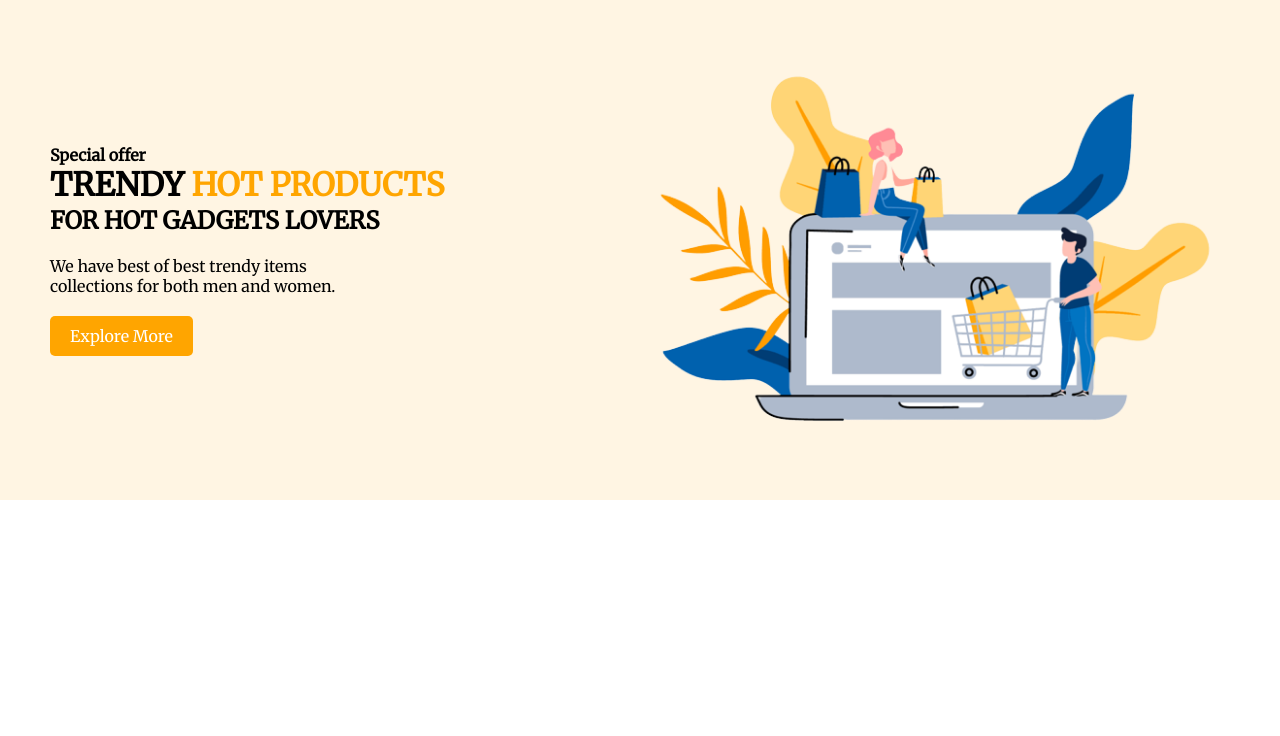
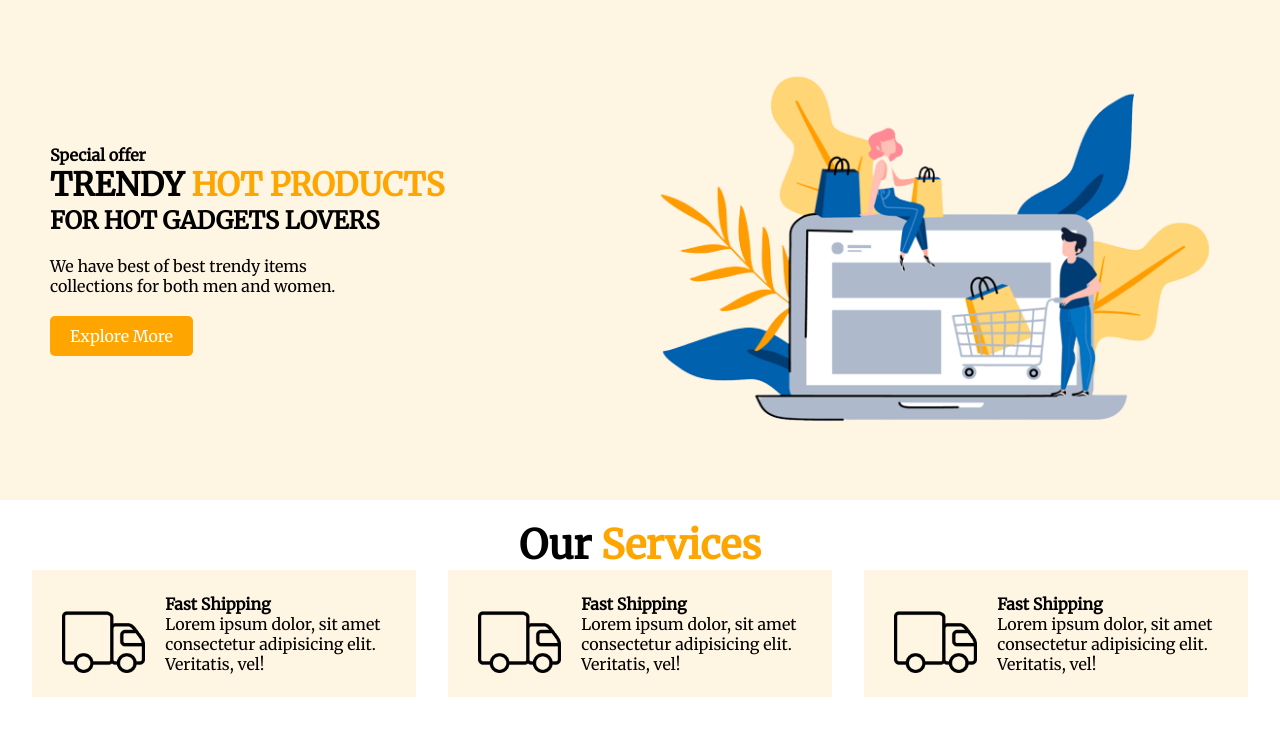
Before and after one commit to md-waskruany/my-tech-lab, a plain HTML site: page index.html in a window 1280 px wide. Drawn offline with Linux system fonts and the light colour scheme.

Commit message:
servixe section completed

```diff
--- a/index.html
+++ b/index.html
@@ -27,6 +27,44 @@
             <img src="./images/banner-image.png" alt="">
         </div>
     </header>
-    <!-- first section is completed -->
+    <!-- ===first section is completed==== -->
+    <main>
+        <section id="services-section">
+            <h2 style="text-align: center; font-size: 40px;">Our <span class="orange-text">Services</span>
+            </h2>
+            <div class="srvice-section-boxes">
+                <div class="service-box">
+                    <div class="service-icon">
+                        <img src="./images/icons/delivery.png" alt="">
+                    </div>
+                    <div class="service-text">
+                        <h4>Fast Shipping
+                        </h4>
+                        <p>Lorem ipsum dolor, sit amet consectetur adipisicing elit. Veritatis, vel!</p>
+                    </div>
+                </div>
+                <div class="service-box">
+                    <div class="service-icon">
+                        <img src="./images/icons/delivery.png" alt="">
+                    </div>
+                    <div class="service-text">
+                        <h4>Fast Shipping
+                        </h4>
+                        <p>Lorem ipsum dolor, sit amet consectetur adipisicing elit. Veritatis, vel!</p>
+                    </div>
+                </div>
+                <div class="service-box">
+                    <div class="service-icon">
+                        <img src="./images/icons/delivery.png" alt="">
+                    </div>
+                    <div class="service-text">
+                        <h4>Fast Shipping
+                        </h4>
+                        <p>Lorem ipsum dolor, sit amet consectetur adipisicing elit. Veritatis, vel!</p>
+                    </div>
+                </div>
+            </div>
+        </section>
+    </main>
 </body>
 </html>
--- a/style.css
+++ b/style.css
@@ -35,3 +35,28 @@ body{
     border-radius: 5px;
 }
 /* <!-- first section is completed --> */
+#services-section{
+    margin: 20px auto;
+}
+.srvice-section-boxes{
+    display: flex;
+    justify-content: space-evenly;
+}
+.service-box{
+    width: 30%;
+    background-color: rgb(255, 166, 0, 0.11);
+    padding: 10px 20px;
+    display: flex;
+    align-items: center;
+}
+.service-icon{
+    width: 30%;
+}
+.service-text{
+    width: 70%;
+    padding: 10px;
+}
+.service-icon img{
+    width: 100%;
+    padding: 10px;
+}
```
